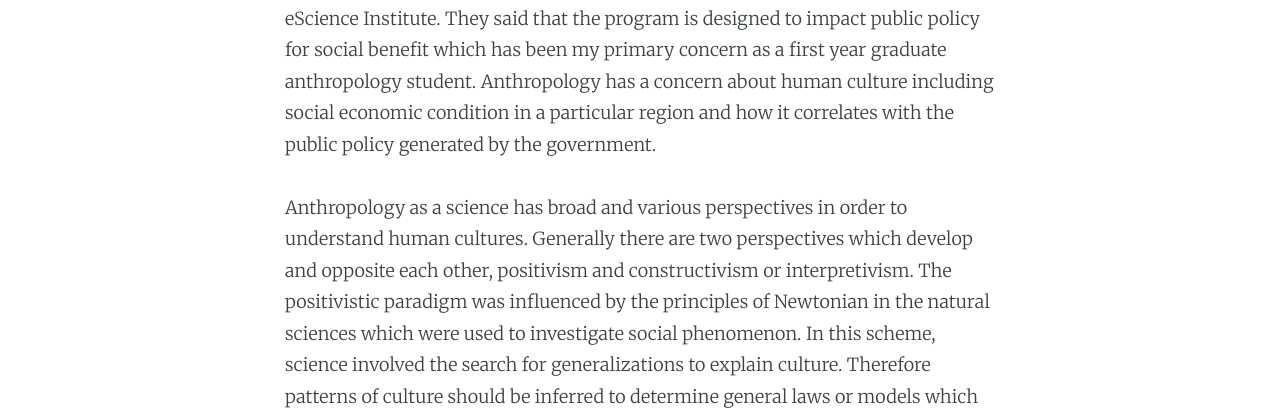
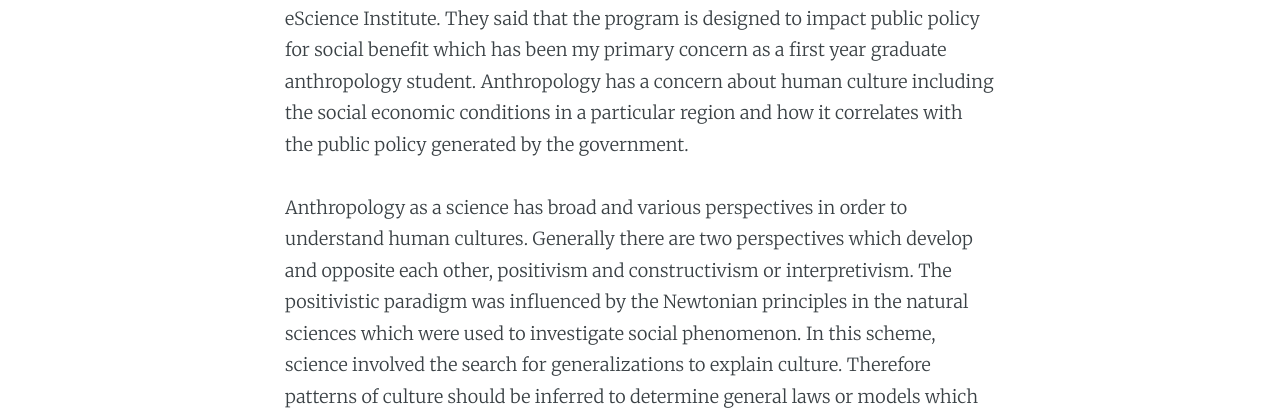
Before and after one commit to uwescience/DSSG2016, a Jekyll site: the page built from _posts/2016-06-30-imam-intro.md, in a window 1280 px wide. Shown: the part 320-730 px from the top of the page. Built offline with Jekyll 4.4.1, drawn with Linux system fonts in a browser that asks for light colours; some of the changed text lies outside the part shown.

Commit message:
I have edited

```diff
--- a/_posts/2016-06-30-imam-intro.md
+++ b/_posts/2016-06-30-imam-intro.md
@@ -6,9 +6,9 @@ author: Imam Subkhan
 ---
 
 
-It was on February 2016 when I received a circulated email from the Department of Anthropology, UW about the opportunity of the DSSG summer program at eScience Institute. They said that the program is designed to impact public policy for social benefit which has been my primary concern as a first year graduate anthropology student. Anthropology has a concern about human culture including social economic condition in a particular region and how it correlates with the public policy generated by the government.
+It was on February 2016 when I received a circulated email from the Department of Anthropology, UW about the opportunity of the DSSG summer program at eScience Institute. They said that the program is designed to impact public policy for social benefit which has been my primary concern as a first year graduate anthropology student. Anthropology has a concern about human culture including the social economic conditions in a particular region and how it correlates with the public policy generated by the government.
 
-Anthropology as a science has broad and various perspectives in order to understand human cultures. Generally there are two perspectives which develop and opposite each other, positivism and constructivism or interpretivism. The positivistic paradigm was influenced by the principles of Newtonian in the natural sciences which were used to investigate social phenomenon. In this scheme, science involved the search for generalizations to explain culture. Therefore patterns of culture should be inferred to determine general laws or models which can be applied across time and space. In anthropology this perspective generated several theories such as evolutionism, structuralism and functionalism.
+Anthropology as a science has broad and various perspectives in order to understand human cultures. Generally there are two perspectives which develop and opposite each other, positivism and constructivism or interpretivism. The positivistic paradigm was influenced by the Newtonian principles in the natural sciences which were used to investigate social phenomenon. In this scheme, science involved the search for generalizations to explain culture. Therefore patterns of culture should be inferred to determine general laws or models which can be applied across time and space. In anthropology this perspective generated several theories such as evolutionism, structuralism and functionalism.
 
 Geertz (1973) criticizes the positivistic paradigm. He asserts that anthropology cannot aspire to be a science in the way that the natural sciences are, with laws and generalizations, based on empirical and verifiable data. He believes that anthropology must be based on concrete reality, but, from reality, one derives meanings rather than predictions based on empirical data. Therefore the analysis of culture to be “not an experimental science in search of law but an interpretive one in search of meaning” (Geertz 1973, 5).
 
```
